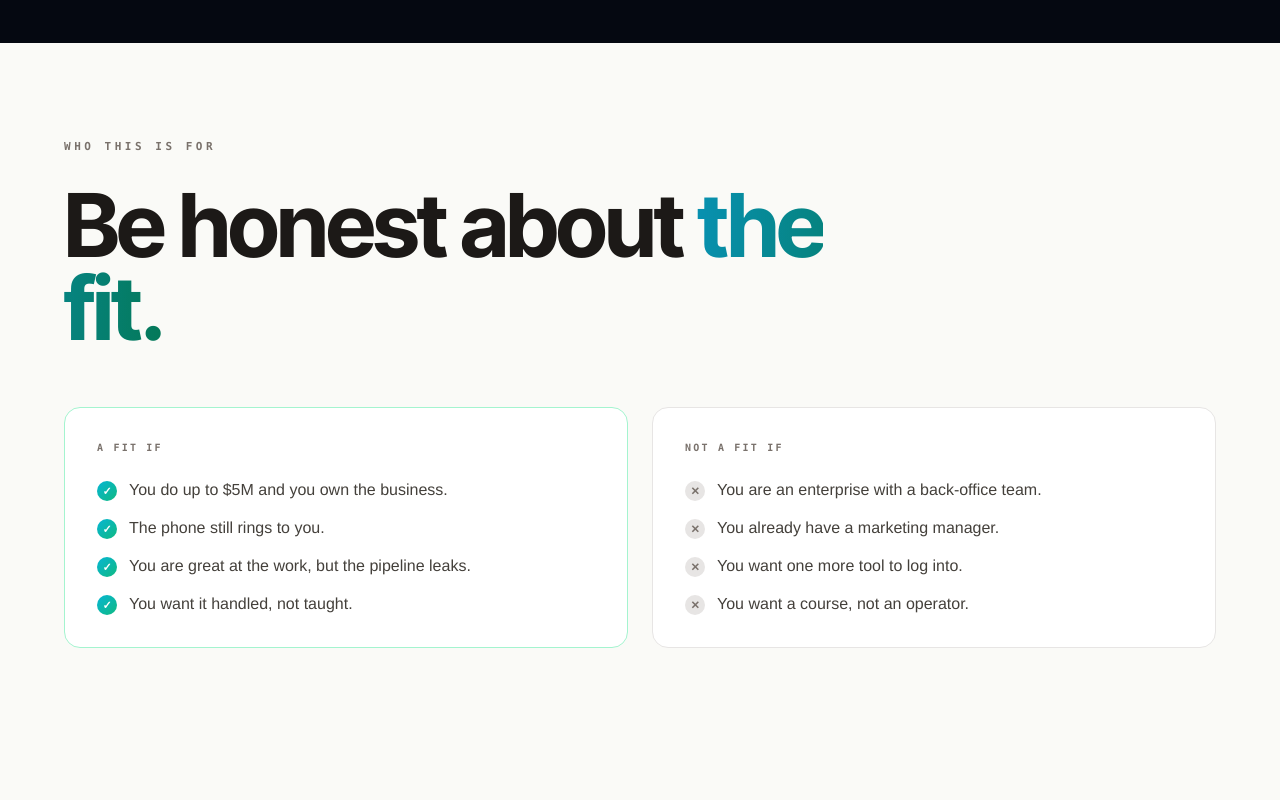
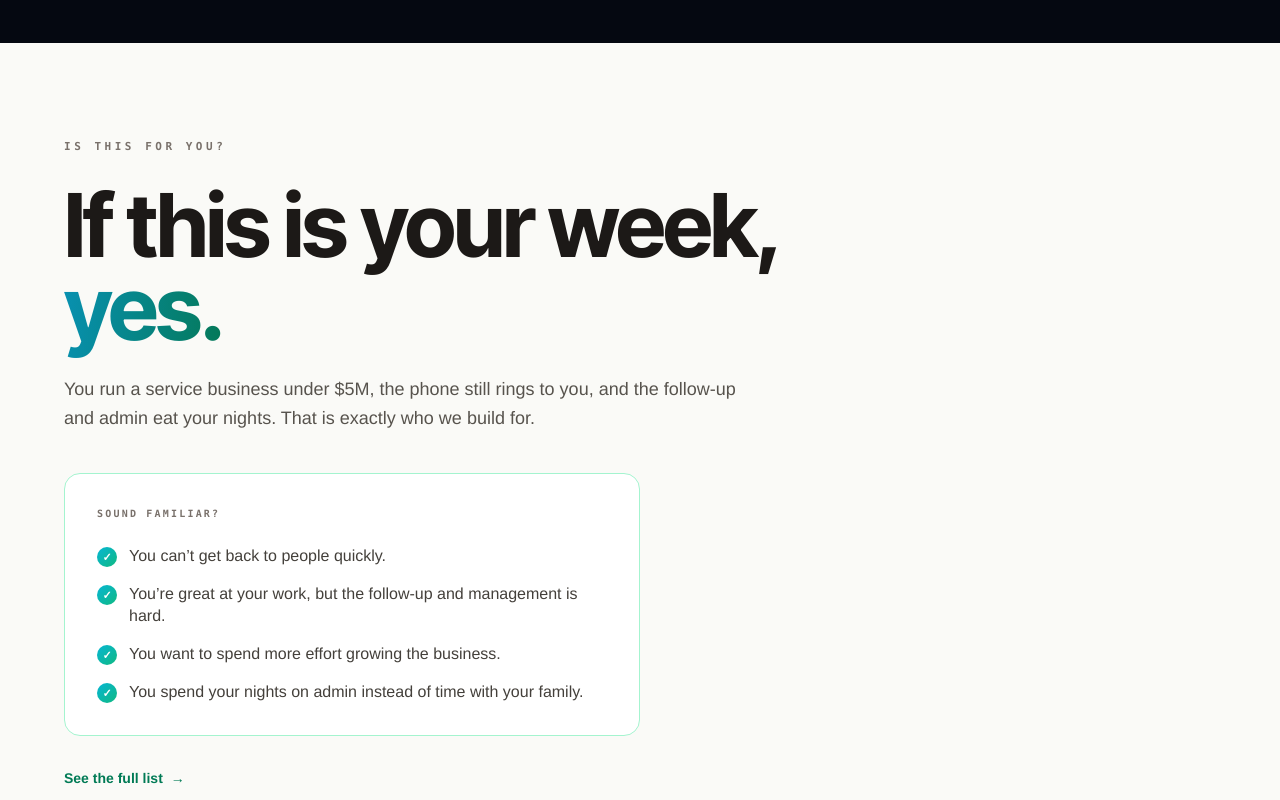
Before and after one commit to staybookt/staybookt-investor, a Next.js app: page / in a window 1280 px wide. Shown: the part 3440-4240 px from the top of the page. Built offline with nearby package versions, Linux system fonts and the light colour scheme; no server answers.

Commit message:
Home: 'Who this is for' grid -> 'Is this for you?' teaser linking to the page; drop Not-a-fit and pipeline language

```diff
--- a/app/page.tsx
+++ b/app/page.tsx
@@ -120,34 +120,30 @@ export default function HomePage() {
         </Link>
       </Moment>
 
-      {/* Who this is for */}
+      {/* Is this for you */}
       <Moment tone="cream">
-        <Eyebrow tone="cream">Who this is for</Eyebrow>
-        <h2 className="font-display tracking-[-0.035em] leading-[0.95] mb-14 max-w-3xl text-stone-900" style={{ fontSize: 'clamp(40px, 7vw, 88px)' }}>
-          Be honest about <Grad deep>the fit.</Grad>
+        <Eyebrow tone="cream">Is this for you?</Eyebrow>
+        <h2 className="font-display tracking-[-0.035em] leading-[0.95] mb-6 max-w-3xl text-stone-900" style={{ fontSize: 'clamp(40px, 7vw, 88px)' }}>
+          If this is your week, <Grad deep>yes.</Grad>
         </h2>
-        <div className="grid grid-cols-1 md:grid-cols-2 gap-6">
+        <p className="text-stone-600 text-base sm:text-lg mb-10 max-w-2xl leading-relaxed">
+          You run a service business under $5M, the phone still rings to you, and the follow-up and admin eat your nights. That is exactly who we build for.
+        </p>
+        <div className="max-w-xl">
           <FitList
-            heading="A fit if"
+            heading="Sound familiar?"
             tone="yes"
             items={[
-              'You do up to $5M and you own the business.',
-              'The phone still rings to you.',
-              'You are great at the work, but the pipeline leaks.',
-              'You want it handled, not taught.',
-            ]}
-          />
-          <FitList
-            heading="Not a fit if"
-            tone="no"
-            items={[
-              'You are an enterprise with a back-office team.',
-              'You already have a marketing manager.',
-              'You want one more tool to log into.',
-              'You want a course, not an operator.',
+              'You can’t get back to people quickly.',
+              'You’re great at your work, but the follow-up and management is hard.',
+              'You want to spend more effort growing the business.',
+              'You spend your nights on admin instead of time with your family.',
             ]}
           />
         </div>
+        <Link href="/is-this-for-me" className="inline-flex items-center gap-2 text-emerald-700 font-semibold text-sm mt-8 hover:gap-3 transition-all">
+          See the full list <span aria-hidden>{'→'}</span>
+        </Link>
       </Moment>
 
       {/* Real builds */}
```
